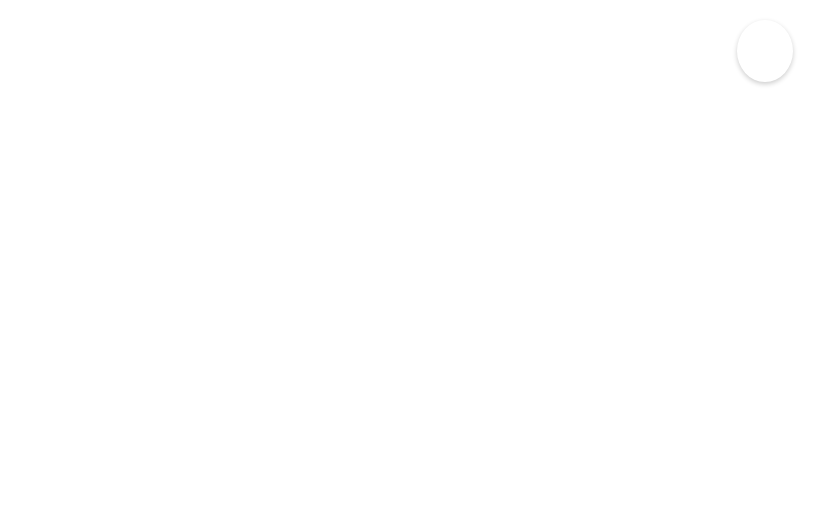
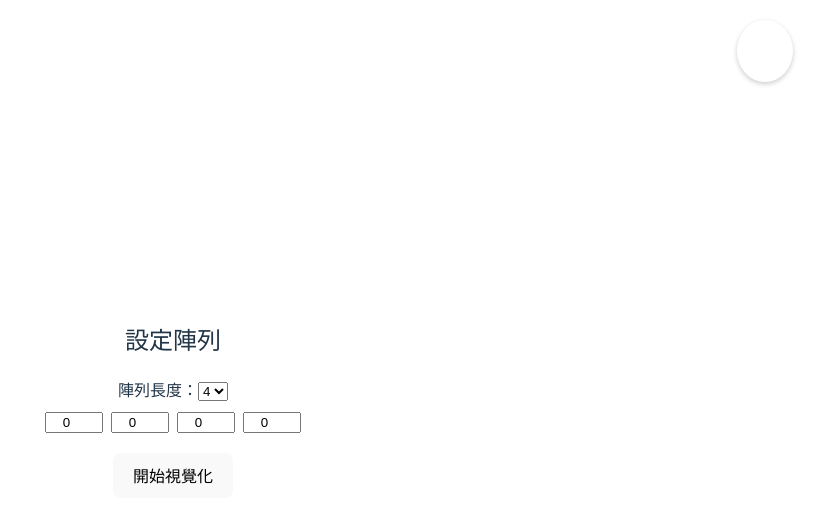
Before and after one commit to cmj0415/DSA-Visualization, a React (Vite) app in the folder dsa-visualization/: page /arr-setup in a window 1280 px wide. Before the commit this address had no page. Shown: the top 522 px of the page, without its empty margins (467-1280 px from the left). Built offline with nearby package versions, Linux system fonts and the light colour scheme.

Commit message:
feat: segtree setup page

```diff
--- a/dsa-visualization/src/App.tsx
+++ b/dsa-visualization/src/App.tsx
@@ -5,6 +5,7 @@ import Menu from "./components/Menu";
 import HomeButton from "./components/HomeButton";
 import Home from "./pages/Home";
 import SegTree from "./pages/SegTree";
+import SegTreeSetup from "./pages/SegTreeSetup";
 
 export default function App() {
   return (
@@ -14,6 +15,7 @@ export default function App() {
       <Routes>
         <Route path="/" element={<Home />} />
         <Route path="/segtree" element={<SegTree />} />
+        <Route path="/arr-setup" element={<SegTreeSetup />} />
       </Routes>
     </BrowserRouter>
   );
--- /dev/null
+++ b/dsa-visualization/src/components/ArraySetup.tsx
@@ -0,0 +1,59 @@
+import { useState } from "react";
+type Props = {
+  onSubmit: (arr: number[]) => void;
+};
+export default function ArraySetup({ onSubmit }: Props) {
+  const [arrayLength, setArrayLength] = useState<number>(4);
+  const [arrayValues, setArrayValues] = useState<number[]>(Array(4).fill(0));
+
+  const handleLengthChange = (event: React.ChangeEvent<HTMLSelectElement>) => {
+    const length = Number(event.target.value);
+    setArrayLength(length);
+    setArrayValues(Array(length).fill(0));
+  };
+
+  const handleValueChange = (index: number, value: string) => {
+    const newValues = [...arrayValues];
+    newValues[index] = Number(value) || 0;
+    setArrayValues(newValues);
+  };
+
+  const handleSubmit = () => {
+    onSubmit(arrayValues);
+  };
+  return (
+    <div style={{ padding: "20px" }}>
+      <h2>設定陣列</h2>
+
+      {/* 下拉選單 */}
+      <label>
+        陣列長度：
+        <select value={arrayLength} onChange={handleLengthChange}>
+          {[...Array(5)].map((_, i) => (
+            <option key={i} value={i + 4}>
+              {i + 4}
+            </option>
+          ))}
+        </select>
+      </label>
+
+      {/* 動態生成輸入框 */}
+      <div style={{ marginTop: "10px", display: "flex", gap: "8px" }}>
+        {arrayValues.map((value, i) => (
+          <input
+            key={i}
+            type="number"
+            value={value}
+            onChange={(e) => handleValueChange(i, e.target.value)}
+            style={{ width: "50px", textAlign: "center" }}
+          />
+        ))}
+      </div>
+
+      {/* 提交按鈕 */}
+      <button onClick={handleSubmit} style={{ marginTop: "20px" }}>
+        開始視覺化
+      </button>
+    </div>
+  );
+}
--- a/dsa-visualization/src/components/Menu.tsx
+++ b/dsa-visualization/src/components/Menu.tsx
@@ -32,7 +32,7 @@ export default function Menu() {
 
       {isOpen && (
         <div className="dropdown">
-          <Link to="/segtree" onClick={() => setIsOpen(false)}>
+          <Link to="/arr-setup" onClick={() => setIsOpen(false)}>
             Segment Tree
           </Link>
         </div>
--- a/dsa-visualization/src/components/SegmentTree.tsx
+++ b/dsa-visualization/src/components/SegmentTree.tsx
@@ -1,3 +1,4 @@
+import { useLocation } from "react-router-dom";
 import {
   useState,
   useEffect,
@@ -19,9 +20,6 @@ type SegNode = {
   left?: SegNode;
   right?: SegNode;
 };
-
-const arr = [0, 1, 2, 3, 4];
-const seg = new Array(8);
 
 function arrToSeg(
   arr: number[],
@@ -64,7 +62,7 @@ function nodeToTree(
   r: number,
   idx: number
 ): RawNodeDatum | undefined {
-  if (!nodes) return undefined;
+  if (!nodes || !nodes.value) return undefined;
   const mid = Math.floor((l + r) / 2);
   return {
     name: nodes.value.toString(),
@@ -108,8 +106,14 @@ const SegmentTree = forwardRef<HandleAnimation, Props>(
     const delay = (ms: number) => new Promise((res) => setTimeout(res, ms));
     const delayTime: number = 1000;
 
+    const { state } = useLocation();
+    const initialArray = state?.initialArray || [0];
+    const arr = [0, ...initialArray];
+    const seg = new Array(4 * arr.length);
+
     arrToSeg(arr, seg, 1, arr.length - 1, 1);
     const nodes = segToNode(seg, 1, arr.length - 1, 1);
+    printNode(nodes, 1);
     const segNodeRef = useRef<SegNode>(nodes);
     const [treeData, setTreeData] = useState([
       nodeToTree(segNodeRef.current, 1, arr.length - 1, 1)!,
--- /dev/null
+++ b/dsa-visualization/src/pages/SegTreeSetup.tsx
@@ -0,0 +1,14 @@
+import { useNavigate } from "react-router-dom";
+import ArraySetup from "../components/ArraySetup";
+
+export default function SetupPage() {
+  const navigate = useNavigate();
+
+  return (
+    <ArraySetup
+      onSubmit={(arr) => {
+        navigate("/segtree", { state: { initialArray: arr } });
+      }}
+    />
+  );
+}
```
